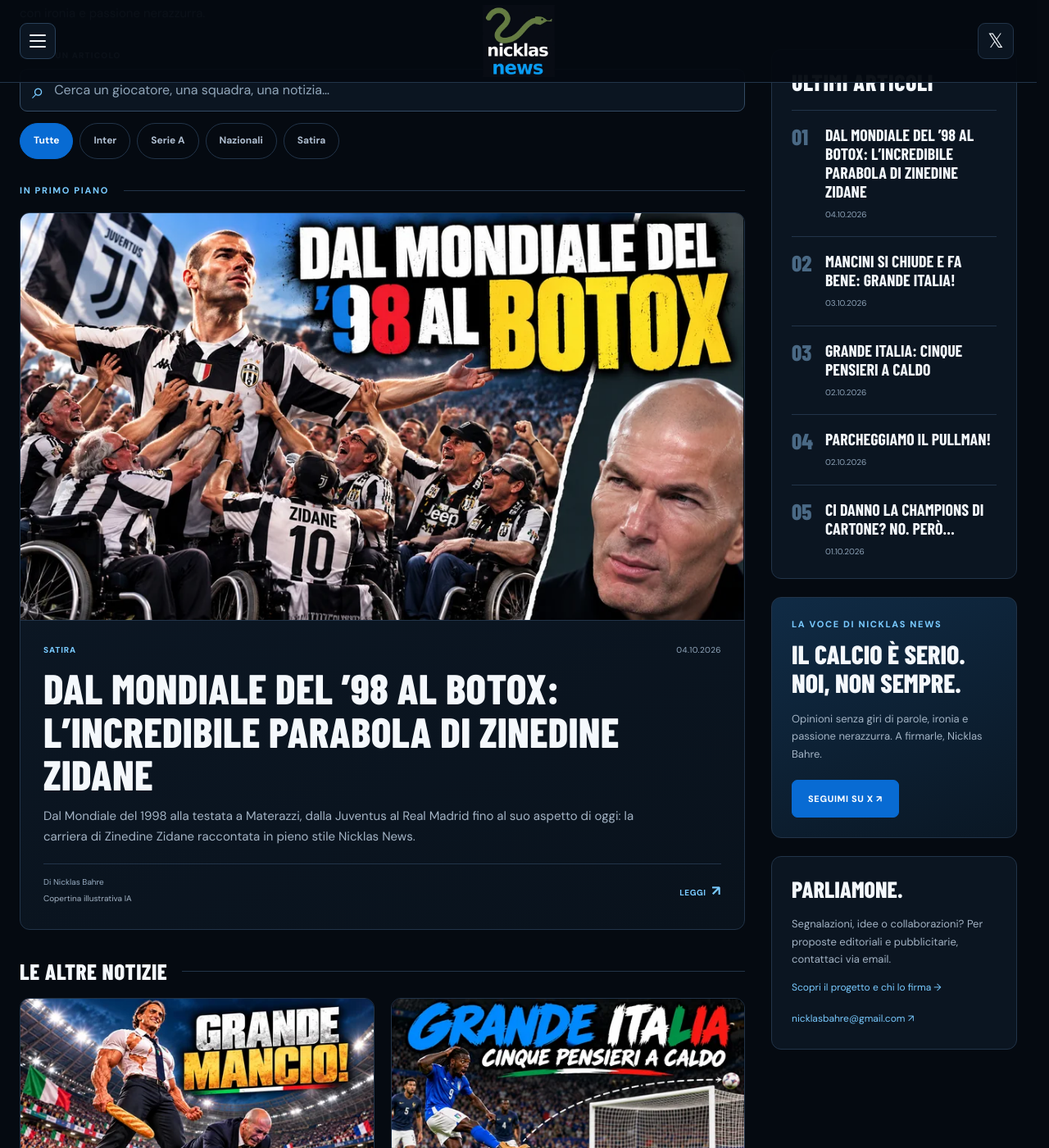
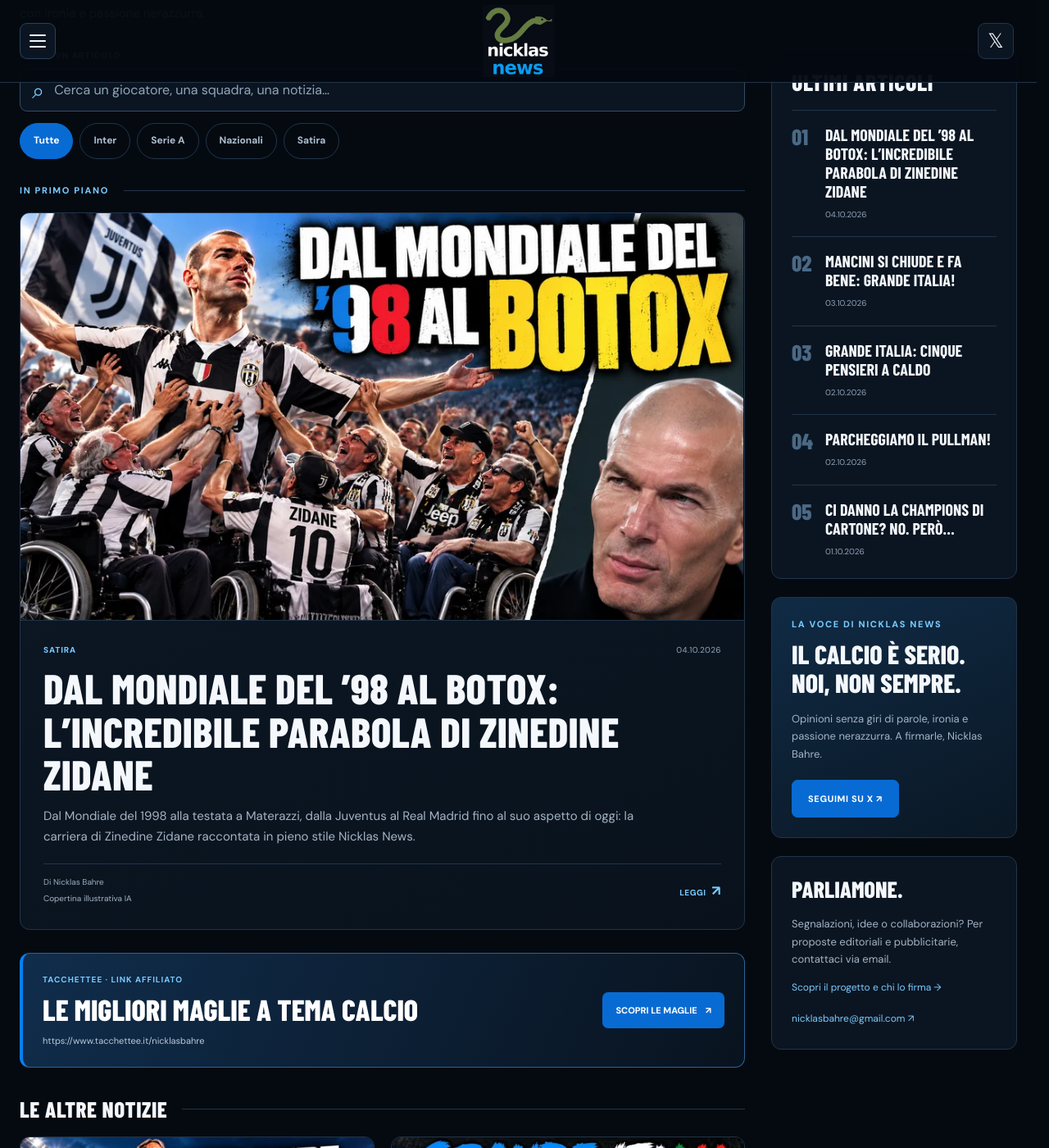
Before and after one commit to r2rfyvfndg-droid/nicklasbahre.github.io, a Jekyll site: the page built from index.html, in a window 1280 px wide and 1400 px high, scrolled down 258 px. Shown: the whole window at 82% size. Built offline with Jekyll 4.4.1, drawn with Linux system fonts in a browser that asks for light colours.

Commit message:
Add responsive Tacchettee affiliate banner to home and all articles

```diff
--- /dev/null
+++ b/_includes/affiliate-banner.html
@@ -0,0 +1,10 @@
+<aside class="affiliate-banner" aria-label="Pubblicità Tacchettee" data-nosnippet>
+  <a class="affiliate-banner-link" href="https://www.tacchettee.it/nicklasbahre" rel="sponsored noopener" target="_blank">
+    <span class="affiliate-banner-copy">
+      <span class="affiliate-banner-label">TACCHETTEE · LINK AFFILIATO</span>
+      <strong class="affiliate-banner-title">LE MIGLIORI MAGLIE A TEMA CALCIO</strong>
+      <span class="affiliate-banner-url">https://www.tacchettee.it/nicklasbahre</span>
+    </span>
+    <span class="affiliate-banner-cta">SCOPRI LE MAGLIE <span aria-hidden="true">↗</span></span>
+  </a>
+</aside>
--- a/_includes/head.html
+++ b/_includes/head.html
@@ -61,7 +61,7 @@
 <link rel="preload" href="/assets/fonts/barlow-condensed-800.woff2" as="font" type="font/woff2" crossorigin>
 <link rel="preload" href="/assets/fonts/dm-sans-400.woff2" as="font" type="font/woff2" crossorigin>
 <link rel="stylesheet" href="/assets/fonts/fonts.css">
-<link rel="stylesheet" href="/assets/site.css?v=20261002-1">
+<link rel="stylesheet" href="/assets/site.css?v=20261005-affiliate">
 <link rel="stylesheet" href="/menu.css?v=20261002-1">
 {% if is_article and site.comments_enabled %}<link rel="stylesheet" href="/comments.css?v=20261002-1">{% endif %}
 <script src="/menu.js?v=20261002-1" defer></script>
--- a/_layouts/articolo.html
+++ b/_layouts/articolo.html
@@ -5,7 +5,7 @@
 <header class="article-heading"><div class="article-kicker"><span class="category">{{ page.category | escape }}{% unless page.category == 'Satira' or page.satire == false %} · Satira{% endunless %}</span><time datetime="{{ page.date | date_to_xmlschema }}">{{ page.date | date: '%d.%m.%Y' }}</time></div><h1>{{ page.title | escape }}</h1><p class="article-lead">{{ page.description | escape }}</p><div class="article-byline"><span>Di <strong>{{ site.author | escape }}</strong></span><span>{% if page.satire == false %}NOTIZIE E OPINIONI{% else %}NOTIZIA E COMMENTO SATIRICO{% endif %}</span></div></header>
 {% include share.html %}
 <figure class="article-figure">{% capture cover_alt %}Copertina illustrativa IA: {{ page.title }}{% endcapture %}{% include image.html source=page.image alt=cover_alt eager=true class='article-cover' sizes='(max-width: 900px) calc(100vw - 32px), 860px' %}<figcaption>{{ page.cover_disclaimer | default: site.cover_disclaimer | escape }}</figcaption></figure>
-<article class="article-body">{{ content }}</article>
+<article class="article-body">{% include article-with-affiliate.html body=content %}</article>
 {% include share.html %}
 {% include comments.html %}
 {% assign related = site.posts | where: 'category', page.category %}
--- a/index.html
+++ b/index.html
@@ -16,6 +16,7 @@
 </section>
 <div id="notizie" data-nosnippet>
 {% assign latest = posts.first %}{% if latest %}<div class="section-heading"><span class="eyebrow">IN PRIMO PIANO</span><span class="section-line"></span></div>{% include card.html post=latest feature=true sizes='(max-width: 980px) calc(100vw - 32px), 840px' %}{% endif %}
+{% include affiliate-banner.html %}
 <div class="section-heading latest-heading"><h2>LE ALTRE NOTIZIE</h2><span class="section-line"></span></div>
 <div class="story-grid">{% for post in posts offset:1 %}{% include card.html post=post sizes='(max-width: 650px) calc(100vw - 32px), (max-width: 980px) 45vw, 410px' %}{% endfor %}</div>
 <button id="load-stories" class="button button-outline" type="button" hidden>CARICA ALTRI ARTICOLI ↓</button>
```
Also changed, not shown: _includes/article-with-affiliate.html (added, +28 -0 lines), README.md, assets/site.css.
